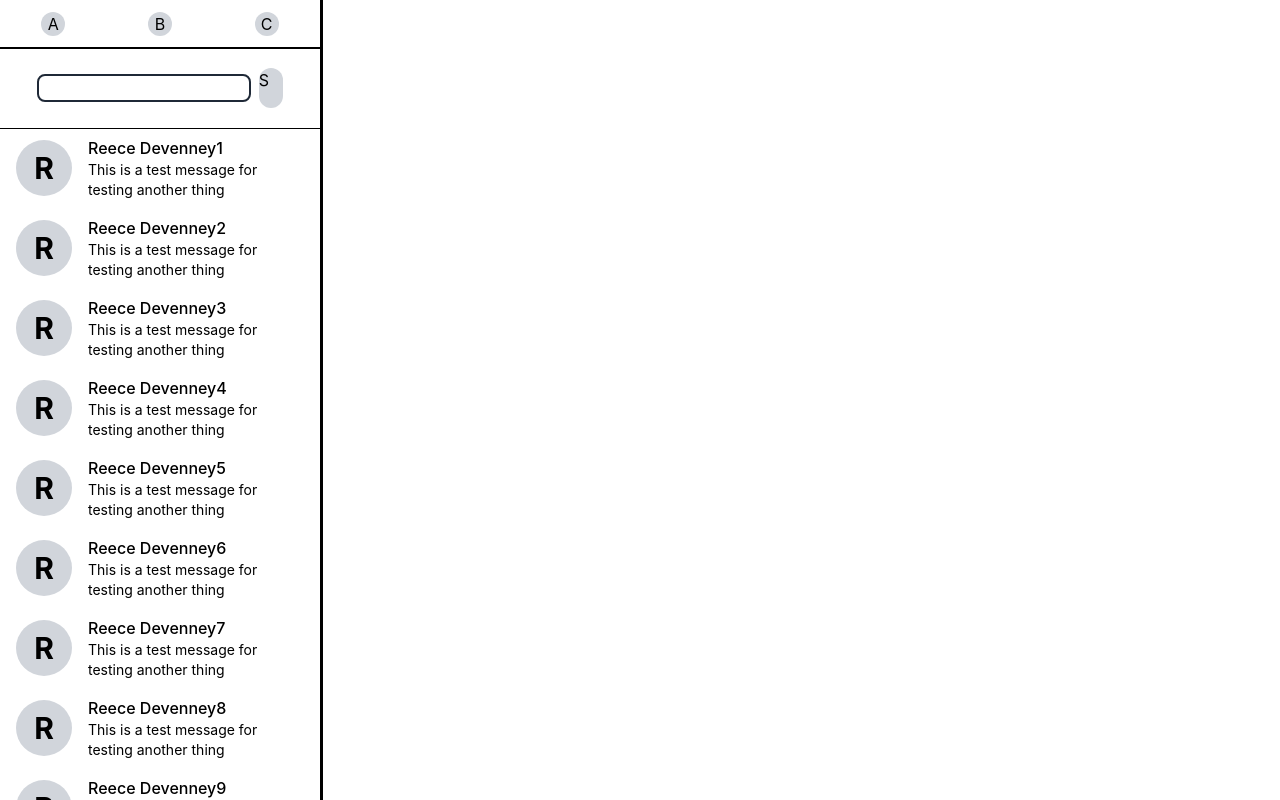
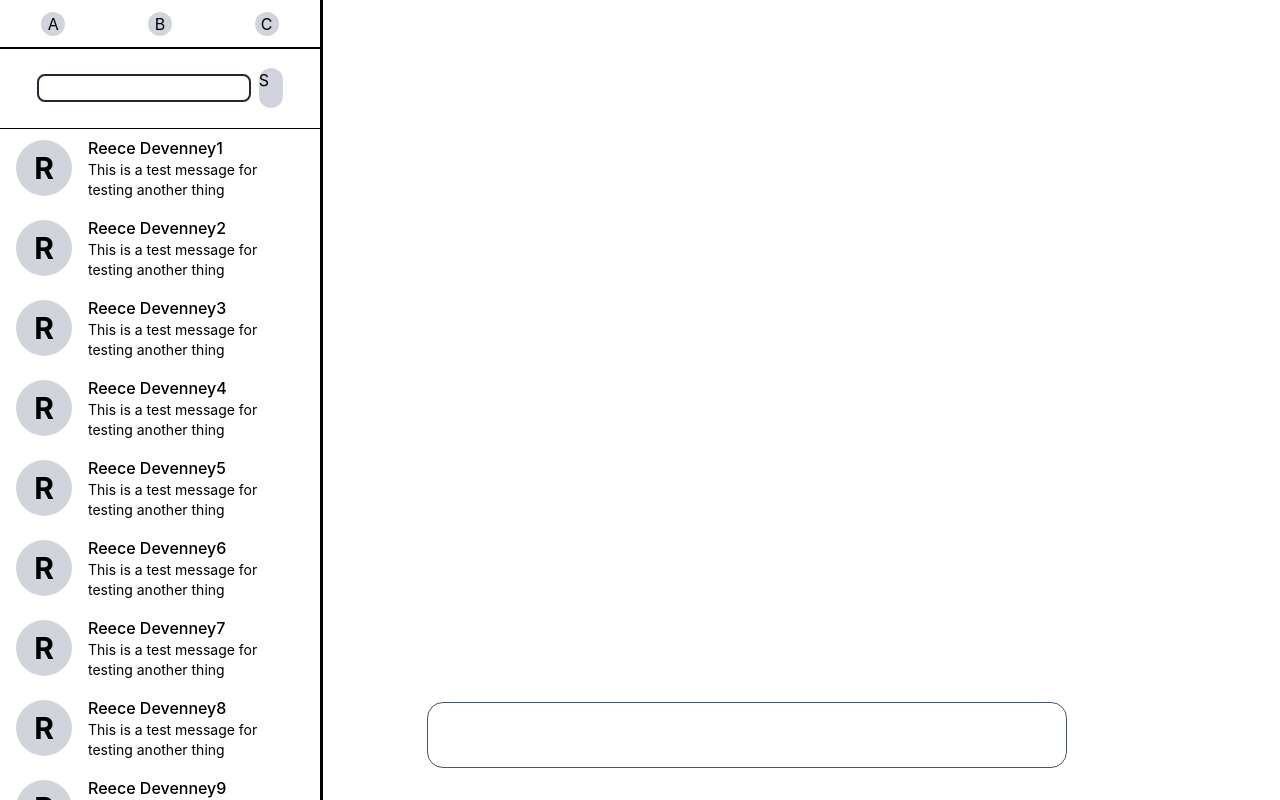
Before and after one commit to ReeceDevenney/Chit-Chat, a React (Create React App) app in the folder client/: page / in a window 1280 px wide. Built offline with nearby package versions, Linux system fonts and the light colour scheme.

Commit message:
added text box to chat area

```diff
--- a/client/src/App.tsx
+++ b/client/src/App.tsx
@@ -1,10 +1,14 @@
 import './App.css';
 import './components/Sidebar'
 import Sidebar from './components/Sidebar';
+import Chatbox from './components/Chatbox';
 
 function App() {
   return (
+    <div className='grid-cols-12 grid'>
     <Sidebar/>
+    <Chatbox/>
+    </div>
   );
 }
 
--- /dev/null
+++ b/client/src/components/Chatbox/index.tsx
@@ -0,0 +1,11 @@
+
+
+function Chatbox() {
+    return (
+      <div className='col-span-9 insert-x-0'>
+        <textarea className="border border-slate-600 p-3 w-1/2 mb-8 mx-auto focus:outline-none rounded-2xl resize-none text-sm fixed bottom-0 left-1/3"></textarea>
+      </div>
+    );
+  }
+
+  export default Chatbox;
--- a/client/src/components/Sidebar/index.tsx
+++ b/client/src/components/Sidebar/index.tsx
@@ -4,8 +4,8 @@ import Contactbox from "../Contactbox";
 
 function Sidebar() {
   return (
-    <div className='grid grid-cols-12 flex flex-col h-screen'>
-      <div className="outline col-span-3 max-h-screen overflow-auto">
+    <div className='col-span-3 flex flex-col h-screen'>
+      <div className="outline max-h-screen overflow-auto">
         <Controlpanel/>
         <Searchbar/>
         <Contactbox/>
```
